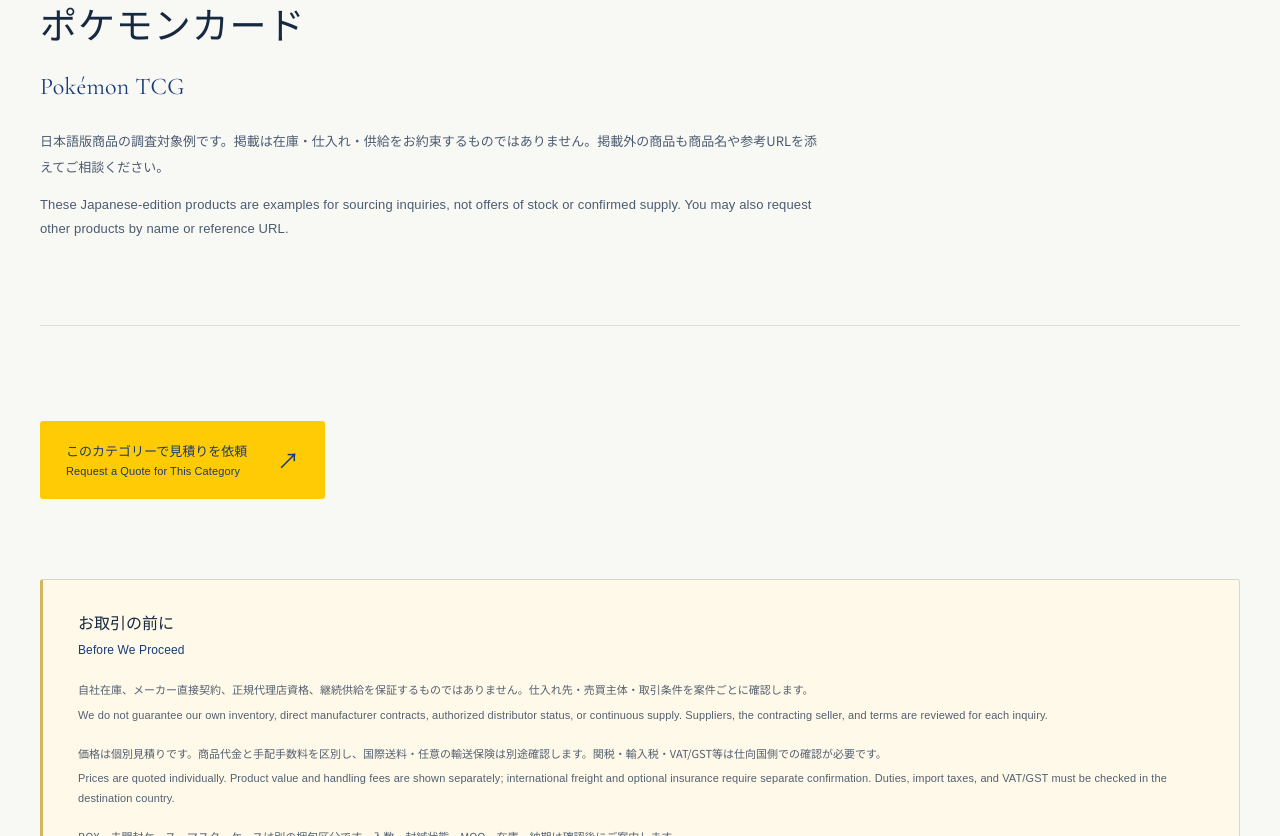
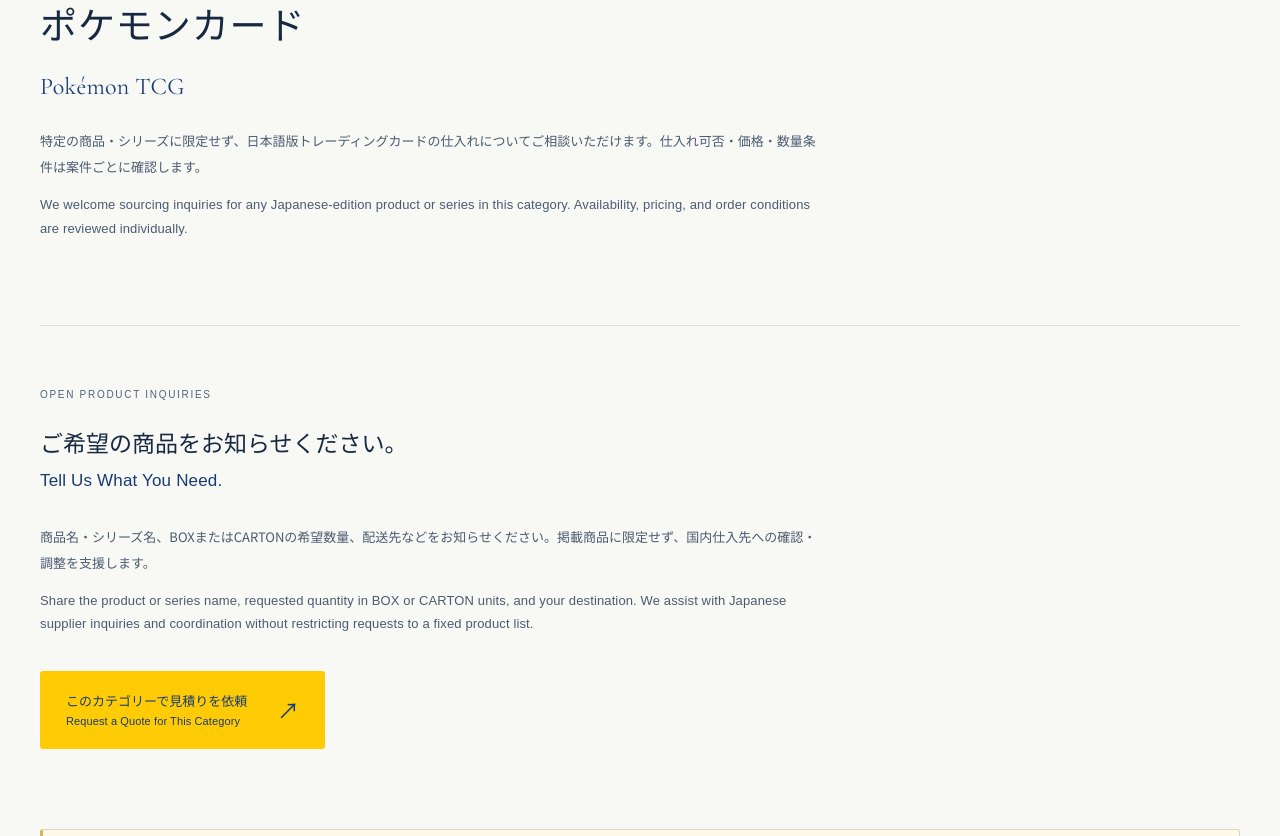
Before and after one commit to JUSTHEN-YUUKI/YUKIMICHI-ChatGpt-NEW-HP, a Next.js app: page /tcg/pokemon in a window 1280 px wide. Shown: the part 460-1296 px from the top of the page. Built offline with nearby package versions, Linux system fonts and the light colour scheme.

Commit message:
TCG: update open catalog, order units, notices and shipping copy

```diff
--- a/components/tcg/CategoryProducts.tsx
+++ b/components/tcg/CategoryProducts.tsx
@@ -1,29 +1,23 @@
 import Link from 'next/link'
-import Image from 'next/image'
-import { categories, products, quoteHref, type TcgCategory } from '@/lib/tcg/catalog'
+import { categories, quoteHref, type TcgCategory } from '@/lib/tcg/catalog'
 import Bilingual from './Bilingual'
 import TcgPageHeading from './TcgPageHeading'
 import TradeNotice from './TradeNotice'
 
 export default function CategoryProducts({ category }: { category: TcgCategory }) {
   const info = categories.find(item => item.id === category)!
-  const items = products.filter(item => item.category === category && item.published)
   return <>
     <TcgPageHeading {...info.name}
-      descriptionJa="日本語版商品の調査対象例です。掲載は在庫・仕入れ・供給をお約束するものではありません。掲載外の商品も商品名や参考URLを添えてご相談ください。"
-      descriptionEn="These Japanese-edition products are examples for sourcing inquiries, not offers of stock or confirmed supply. You may also request other products by name or reference URL." />
-    <section className="tcg-section" aria-label="商品一覧 / Product references">
-      <div className="tcg-product-grid">{items.map(product => <article key={product.slug} className="tcg-product-card">
-        {product.imageUrl ? <Image src={product.imageUrl} alt={product.name.ja} width={320} height={220} className="tcg-product-image" />
-          : <div className="tcg-image-placeholder"><span aria-hidden="true">TCG</span><Bilingual ja="商品画像未掲載" en="Product image not published" /></div>}
-        <div className="tcg-product-copy">
-          <p className="tcg-eyebrow">JAPANESE EDITION · SOURCING INQUIRY</p>
-          <h2><Link href={`/tcg/${category}/${product.slug}`}><Bilingual {...product.name} /></Link></h2>
-          <p><Bilingual ja="価格：個別見積り" en="Price: Upon Request" /></p>
-          <p className="tcg-status"><Bilingual ja="仕入れ可否確認が必要です。" en="Supplier Availability Confirmation Required." /></p>
-          <Link className="tcg-text-link" href={`/tcg/${category}/${product.slug}`}><Bilingual ja="商品情報を確認" en="View Product Reference" /><span aria-hidden="true">↗</span></Link>
-        </div>
-      </article>)}</div>
+      descriptionJa="特定の商品・シリーズに限定せず、日本語版トレーディングカードの仕入れについてご相談いただけます。仕入れ可否・価格・数量条件は案件ごとに確認します。"
+      descriptionEn="We welcome sourcing inquiries for any Japanese-edition product or series in this category. Availability, pricing, and order conditions are reviewed individually." />
+    <section className="tcg-section" aria-label="仕入れのご相談 / Sourcing inquiries">
+      <div className="tcg-section-heading">
+        <p className="tcg-eyebrow">OPEN PRODUCT INQUIRIES</p>
+        <h2><Bilingual ja="ご希望の商品をお知らせください。" en="Tell Us What You Need." /></h2>
+      </div>
+      <p className="tcg-lead"><Bilingual
+        ja="商品名・シリーズ名、BOXまたはCARTONの希望数量、配送先などをお知らせください。掲載商品に限定せず、国内仕入先への確認・調整を支援します。"
+        en="Share the product or series name, requested quantity in BOX or CARTON units, and your destination. We assist with Japanese supplier inquiries and coordination without restricting requests to a fixed product list." /></p>
       <div className="tcg-section-action"><Link className="tcg-button" href={quoteHref(category)}><Bilingual ja="このカテゴリーで見積りを依頼" en="Request a Quote for This Category" /><span aria-hidden="true">↗</span></Link></div>
     </section>
     <TradeNotice />
```
